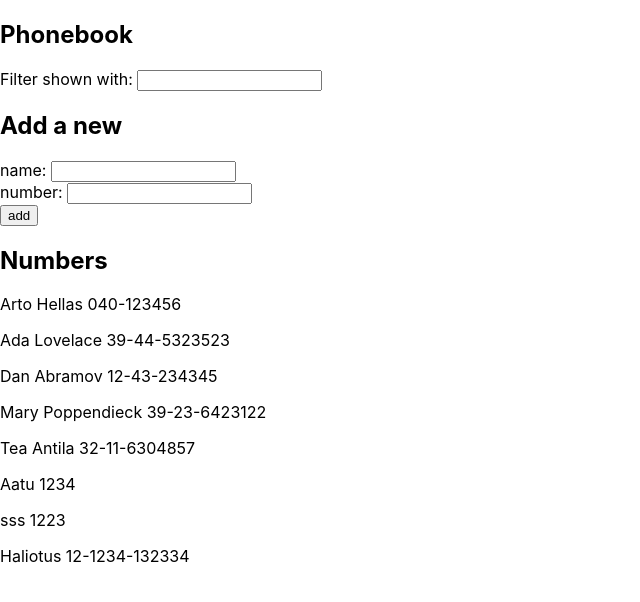
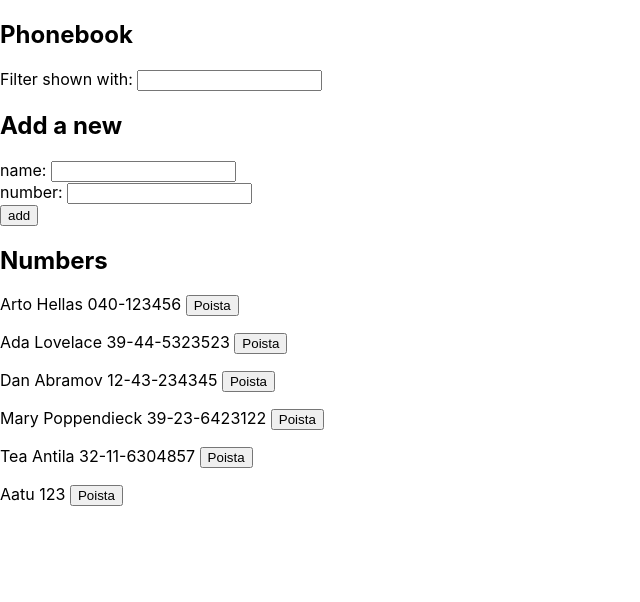
Before and after one commit to TeeRage/fullstack-hy2020, a React (Create React App) app in the folder osa2/puhelinluettelo/: page / in a window 1280 px wide. Shown: the top 602 px of the page, without its empty margins (0-640 px from the left). Built offline with nearby package versions, Linux system fonts and the light colour scheme; data requests are answered from the project's data file.

Commit message:
2.17: puhelinluettelo step9

```diff
--- a/osa2/puhelinluettelo/db.json
+++ b/osa2/puhelinluettelo/db.json
@@ -27,18 +27,8 @@
     },
     {
       "name": "Aatu",
-      "number": "1234",
+      "number": "123",
       "id": 6
-    },
-    {
-      "name": "sss",
-      "number": "1223",
-      "id": 7
-    },
-    {
-      "name": "Haliotus",
-      "number": "12-1234-132334",
-      "id": 8
     }
   ]
 }
--- a/osa2/puhelinluettelo/src/App.js
+++ b/osa2/puhelinluettelo/src/App.js
@@ -1,5 +1,4 @@
 import React, { useState, useEffect } from 'react'
-import axios from 'axios'
 import Persons from './components/Persons.js'
 import PersonForm from './components/PersonForm.js'
 import personService from './services/persons'
@@ -13,7 +12,6 @@ const App = () => {
 
   //Haetaan puhelinluettelo json-serveriltä portista 3001 (db.json sisältää tietokannan) käyttämällä personService-moduulia
   useEffect(() => {
-
     personService
       .getAll()
       .then(initialPersons => {
@@ -23,7 +21,7 @@ const App = () => {
 
   console.log('render', persons.length, 'persons')
 
-  //Lisätään henkilö persons-listaan
+  //Henkilön lisääminen puhelinluetteloon
   const addPerson = (event) => {
     event.preventDefault()
 
@@ -32,23 +30,18 @@ const App = () => {
       number: newNumber
     }
 
-    //Tarkistetaan, onko henkilö jo listassa
+    //Tarkistetaan, onko henkilö jo listassa (ei lisätä, jos on)
     if(persons.map(function(henkilo){return henkilo.name}).includes(newName)){
       window.alert(`${newName} löytyy jo puhelinluettelosta`);
     }
     else{
-
-      //setPersons(persons.concat(personObject))
-
       //Synkronoidaan lisääminen palvelimelle
       personService
       .create(personObject)
       .then(returnedNote => {
         setPersons(persons.concat(returnedNote))
       })
-
-      console.log("Nimi lisätty listaan: ", newName)
-
+      console.log("Nimi lisätty puhelinluetteloon: ", newName)
     }
 
     setNewName('')
@@ -71,6 +64,23 @@ const App = () => {
     console.log(newSearch)
   }
 
+  //Metodi henkilön poistamiseksi
+  const delPerson = id => {
+
+    if(window.confirm('Oletko varma')){
+        personService
+        .delPerson(id)
+        .then(response => {
+            personService
+            .getAll()
+            .then(initialPersons => {
+            setPersons(initialPersons)
+        })
+    })
+    console.log("POISTETTU")
+    }
+  }
+
   //Filtteröidään näytettävät nimet haun perusteella
   const personsToShow = persons.filter(person => person.name.toLowerCase().includes(newSearch.toLowerCase()))
 
@@ -88,7 +98,7 @@ const App = () => {
       <PersonForm addPerson={addPerson} newName={newName} handlePersonChange={handlePersonChange} newNumber={newNumber} handleNumberChange={handleNumberChange}/>
 
       <h2>Numbers</h2>
-      <Persons personsToShow = {personsToShow}/>
+      <Persons personsToShow = {personsToShow} delPerson = {delPerson}/>
     </div>
   )
 }
--- a/osa2/puhelinluettelo/src/components/Person.js
+++ b/osa2/puhelinluettelo/src/components/Person.js
@@ -1,8 +1,9 @@
 import React from 'react'
 
-const Person = ({person}) => {
+
+const Person = ({person, delPerson}) => {
     return (
-      <p>{person.name} {person.number}</p>
+      <p>{person.name} {person.number} <button onClick={delPerson}>Poista</button></p>
     )
 }
 
--- a/osa2/puhelinluettelo/src/components/Persons.js
+++ b/osa2/puhelinluettelo/src/components/Persons.js
@@ -4,7 +4,7 @@ import Person from './Person'
 const Persons = (props) => {
 
     return (
-        props.personsToShow.map((nimi, i) => <Person key ={i} person={nimi}/>)
+        props.personsToShow.map((nimi, i) => <Person key ={i} person={nimi} delPerson = {() => props.delPerson(nimi.id)}/>)
     )
 }
 
--- a/osa2/puhelinluettelo/src/services/persons.js
+++ b/osa2/puhelinluettelo/src/services/persons.js
@@ -16,8 +16,8 @@ const getAll = () => {
     return request.then(response => response.data)
   }
 
-  export default {
-    getAll: getAll,
-    create: create,
-    update: update
+  const delPerson = (id, newObject) => {
+      return axios.delete(`${baseUrl}/${id}`)
   }
+
+  export default { getAll, create, update, delPerson}
```
